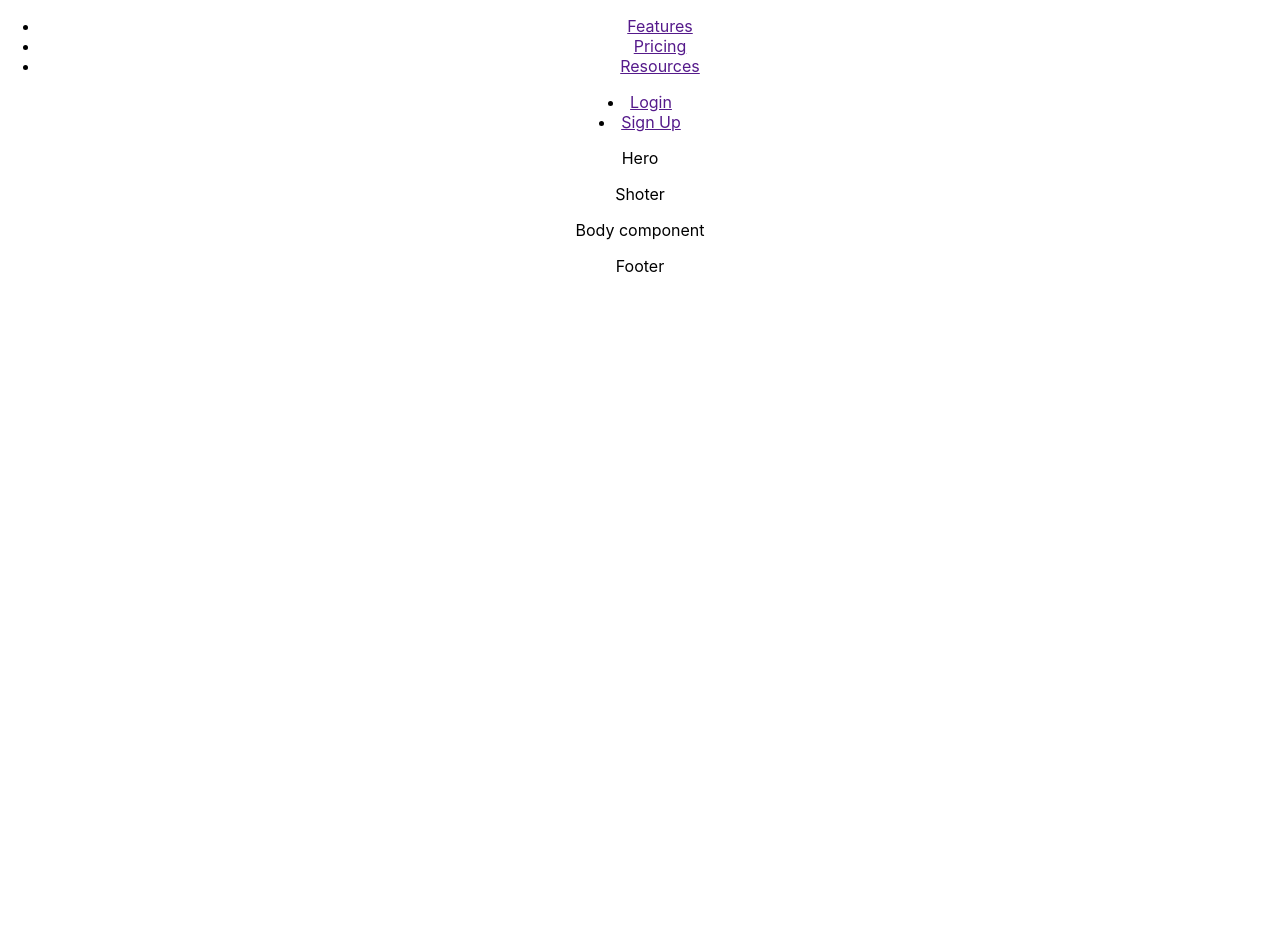
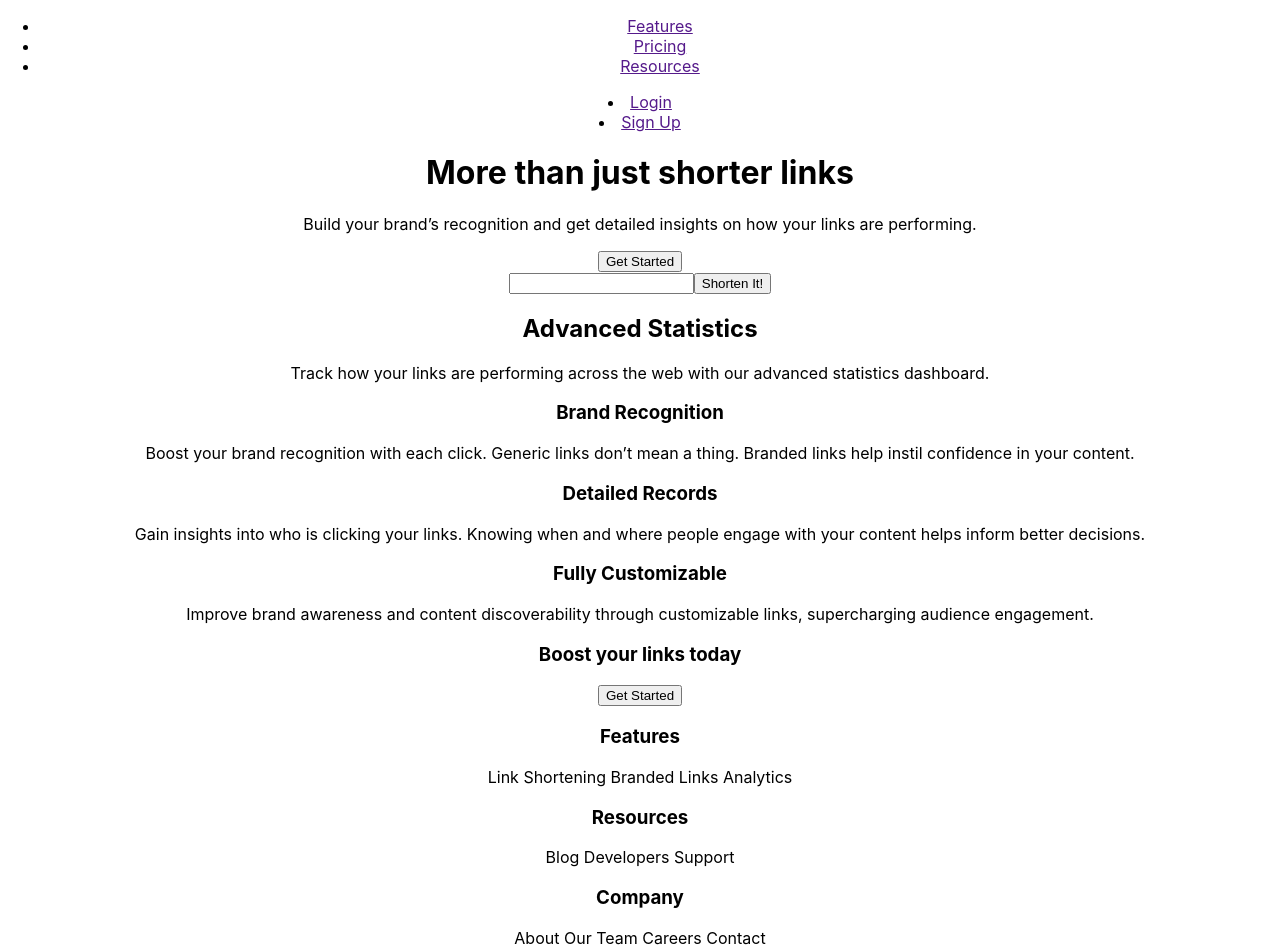
Before and after one commit to rodhent/shorter-ul, a React (Create React App) app: page / in a window 1280 px wide. Before the commit the page ends 800 px from the top, so only its background shows below. Built offline with nearby package versions, Linux system fonts and the light colour scheme.

Commit message:
components update

```diff
--- a/src/App.js
+++ b/src/App.js
@@ -4,8 +4,10 @@
 import Shoter from './components/pages/Shoter.jsx'
 import Body from './components/pages/Body.jsx'
 import Footer from './components/pages/Footer.jsx'
+import BodyBottom from './components/pages/BodyBotton.jsx'
 
 import './App.css'
+
 
 function App() {
   return (
@@ -14,6 +16,7 @@
       <Hero />
       <Shoter />
       <Body />
+      <BodyBottom />
       <Footer />
     </div>
   )
--- a/src/components/pages/Body.jsx
+++ b/src/components/pages/Body.jsx
@@ -2,10 +2,15 @@
 
 const Body = () => {
     return (
-        <div>
-            <p>Body component</p>
-        </div>
-    )
+      <div>
+        <h2>Advanced Statistics</h2>
+
+        <p>
+          Track how your links are performing across the web with our advanced
+          statistics dashboard.
+        </p>
+      </div>
+    );
 }
 
 export default Body
--- a/src/components/pages/BodyBotton.jsx
+++ b/src/components/pages/BodyBotton.jsx
@@ -0,0 +1,40 @@
+import React from "react";
+
+const BodyBottom = () => {
+  return (
+    <>
+      <div>
+        <h3>Brand Recognition</h3>
+
+        <p>
+          Boost your brand recognition with each click. Generic links don’t mean
+          a thing. Branded links help instil confidence in your content.
+        </p>
+      </div>
+
+      <div>
+        <h3>Detailed Records</h3>
+
+        <p>
+          Gain insights into who is clicking your links. Knowing when and where
+          people engage with your content helps inform better decisions.
+        </p>
+      </div>
+
+      <div>
+        <h3>Fully Customizable</h3>
+
+        <p>
+          Improve brand awareness and content discoverability through
+          customizable links, supercharging audience engagement.
+        </p>
+      </div>
+      <div>
+        <h3> Boost your links today</h3>
+
+        <button>Get Started</button>
+      </div>
+    </>
+  );
+};
+export default BodyBottom;
--- a/src/components/pages/Footer.jsx
+++ b/src/components/pages/Footer.jsx
@@ -2,10 +2,23 @@
 
 const Footer = () => {
     return (
+      <footer className="footer">
         <div>
-            <p>Footer</p>
+          <h3>Features</h3>
+          Link Shortening Branded Links Analytics
         </div>
-    )
+
+        <div>
+          <h3>Resources</h3>
+          Blog Developers Support
+        </div>
+
+        <div>
+          <h3>Company</h3>
+          About Our Team Careers Contact
+        </div>
+      </footer>
+    );
 }
 
 export default Footer
--- a/src/components/pages/Hero.jsx
+++ b/src/components/pages/Hero.jsx
@@ -2,10 +2,19 @@
 
 const Hero = () => {
     return (
+      <div>
         <div>
-            <p>Hero</p>
+          <h1>More than just shorter links</h1>
+
+          <p>
+            Build your brand’s recognition and get detailed insights on how your
+            links are performing.
+          </p>
+
+          <button>Get Started</button>
         </div>
-    )
+      </div>
+    );
 }
 
 export default Hero
--- a/src/components/pages/Shoter.jsx
+++ b/src/components/pages/Shoter.jsx
@@ -2,10 +2,11 @@
 
 const Shoter = () => {
     return (
-        <div>
-            <p>Shoter</p>
-        </div>
-    )
+      <div>
+        <input type="text" />
+        <button> Shorten It!</button>
+      </div>
+    );
 }
 
 export default Shoter
```
Also changed, not shown: assets/index.html (+82 -56 lines).
